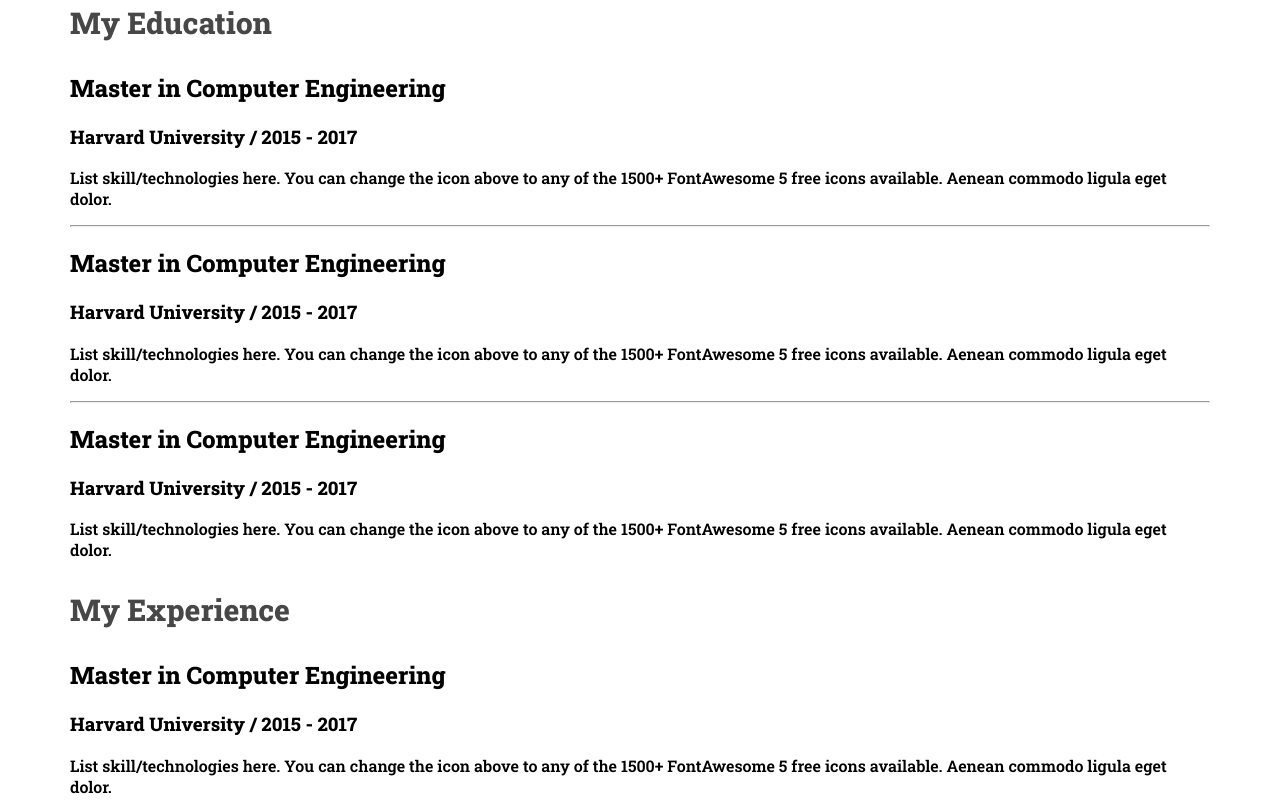
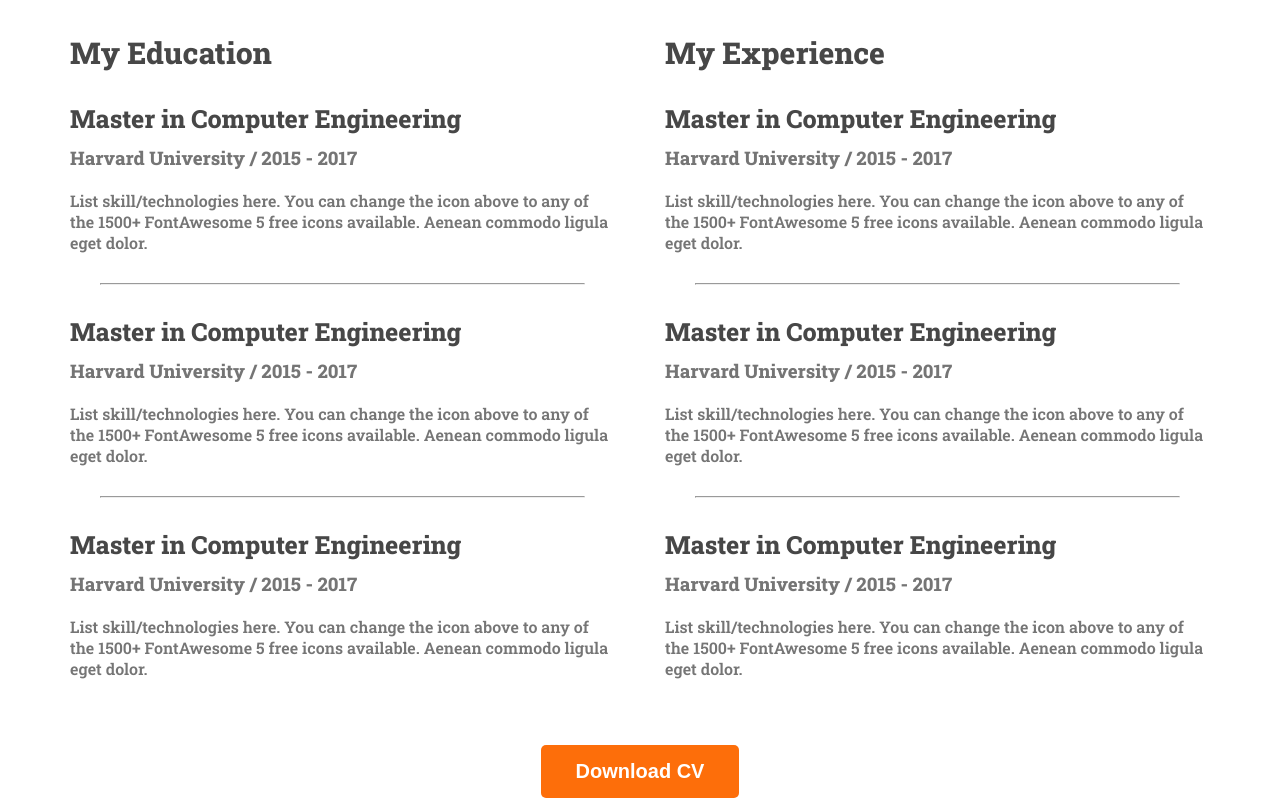
Before and after one commit to MRaihan-1/webdev-portfolio, a plain HTML site: page index.html in a window 1280 px wide. Shown: the part 2368-3179 px from the top of the page. Drawn offline with Linux system fonts and the light colour scheme.

Commit message:
resume items finished

```diff
--- a/index.html
+++ b/index.html
@@ -125,7 +125,7 @@
                         <p class="resume-item-description">List skill/technologies here. You can change the icon above
                             to any of the 1500+ FontAwesome 5 free icons available. Aenean commodo ligula eget dolor.</p>
                     </div>
-
+</div>
                         <div class="resume-column">
                             <h3 class="resume-column-title">My Experience</h3>
                             <div class="resume-item">
@@ -148,8 +148,10 @@
                                 <p class="resume-item-description">List skill/technologies here. You can change the icon above
                                     to any of the 1500+ FontAwesome 5 free icons available. Aenean commodo ligula eget dolor.</p>
                             </div>
-
                 </div>
+            </div>
+            <div class="download-cv">
+                <button class="btn-primary">Download CV</button>
             </div>
         </section>
     </main>
--- a/styles/portfolio.css
+++ b/styles/portfolio.css
@@ -95,7 +95,7 @@
     margin: 0 auto;
 }
 
-main section{
+main section {
     margin-top: 130px;
 }
 
@@ -147,7 +147,7 @@
 }
 
 .skill-description {
-color: white;
+    color: white;
 }
 
 .info-title {
@@ -163,9 +163,40 @@
 }
 
 /* Resume Section styles */
-.resume-column-title{
+.resume-column-title {
     color: #474747;
     font-size: 30px;
     font-weight: 700;
 
 }
+
+.resume-container {
+    display: flex;
+    gap: 50px;
+}
+
+.resume-item-title {
+    color: #474747;
+    font-size: 25px;
+    font-weight: 700;
+    margin-bottom: 10px;
+}
+
+.resume-item-institute {
+    margin-bottom: 20px;
+    margin-top: 0px;
+}
+
+.resume-item-institute,
+.resume-item-description {
+    color: #757575;
+}
+
+.resume-container hr {
+    margin: 30px 30px;
+}
+
+.download-cv{
+    text-align: center;
+    margin-top: 50px;
+}
```
